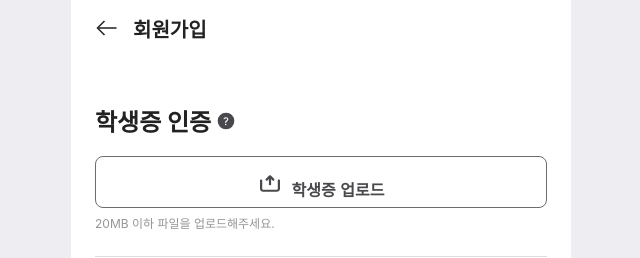
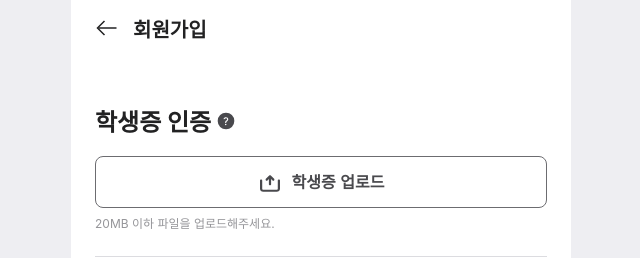
Before and after one commit to Wingle-SMWU/Wingle-Frontend, a Next.js app: page /auth/signup in a window 1280 px wide. Shown: the top 258 px of the page, without its empty margins (319-959 px from the left). Built offline with nearby package versions, Linux system fonts and the light colour scheme.

Commit message:
#35 - feat: useRef를 사용하여 input-file 형식 클릭이벤트 버튼, 파일이름 공유

```diff
--- a/src/components/authpage/signup/studentCard.tsx
+++ b/src/components/authpage/signup/studentCard.tsx
@@ -1,4 +1,4 @@
-import React, { useState } from "react";
+import React, { useRef, useState } from "react";
 import styled from "styled-components";
 import { Text, Margin } from "@/src/components/ui";
 import Image from "next/image";
@@ -14,6 +14,7 @@ export default function StudentCard() {
   const [error, setError] = useState<boolean>(false);
   const [signUpFormData, setSignUpFormData] = useRecoilState(signUpFormDataAtom);
   const [uploadedFileName, setUploadedFileName] = useState<string | null>(null);
+  const fileInputRef = useRef<HTMLInputElement>(null);
 
   const handleFileUpload = (event: React.ChangeEvent<HTMLInputElement>) => {
     const imageFile = event.target.files?.[0];
@@ -35,6 +36,10 @@ export default function StudentCard() {
         setUploadedFileName(imageFile.name);
       };
     }
+  };
+
+  const handleUploadButtonClick = () => {
+    fileInputRef.current?.click();
   };
 
   return (
@@ -62,10 +67,9 @@ export default function StudentCard() {
         </S.Description>
       </S.DescriptionContent>
 
-      <S.UploadButton>
-        <label htmlFor="file-input">
+      <S.UploadButton onClick={handleUploadButtonClick}>
         <input
-            id="file-input"
+          ref={fileInputRef}
           type="file"
           accept=".jpeg, .jpg, .png"
           onChange={handleFileUpload}
@@ -73,7 +77,6 @@ export default function StudentCard() {
         />
         <S.UploadLogo src="/auth/upload.svg" alt="upload" />
         <Text.Body1 color="gray700">학생증 업로드</Text.Body1>
-        </label>
       </S.UploadButton>
       <Margin direction="column" size={8} />
 
@@ -85,7 +88,9 @@ export default function StudentCard() {
         </S.ErrorWrapper>
       ) : uploadedFileName ? (
         <>
-          <Text.Caption3 color="gray500">{uploadedFileName}</Text.Caption3>
+          <Text.Caption3 color="gray500" onClick={handleUploadButtonClick}>
+            {uploadedFileName}
+          </Text.Caption3>
         </>
       ) : (
         <Text.Caption3 color="gray500">20MB 이하 파일을 업로드해주세요.</Text.Caption3>
```
Lines whose indentation alone changed are shown as unchanged.
